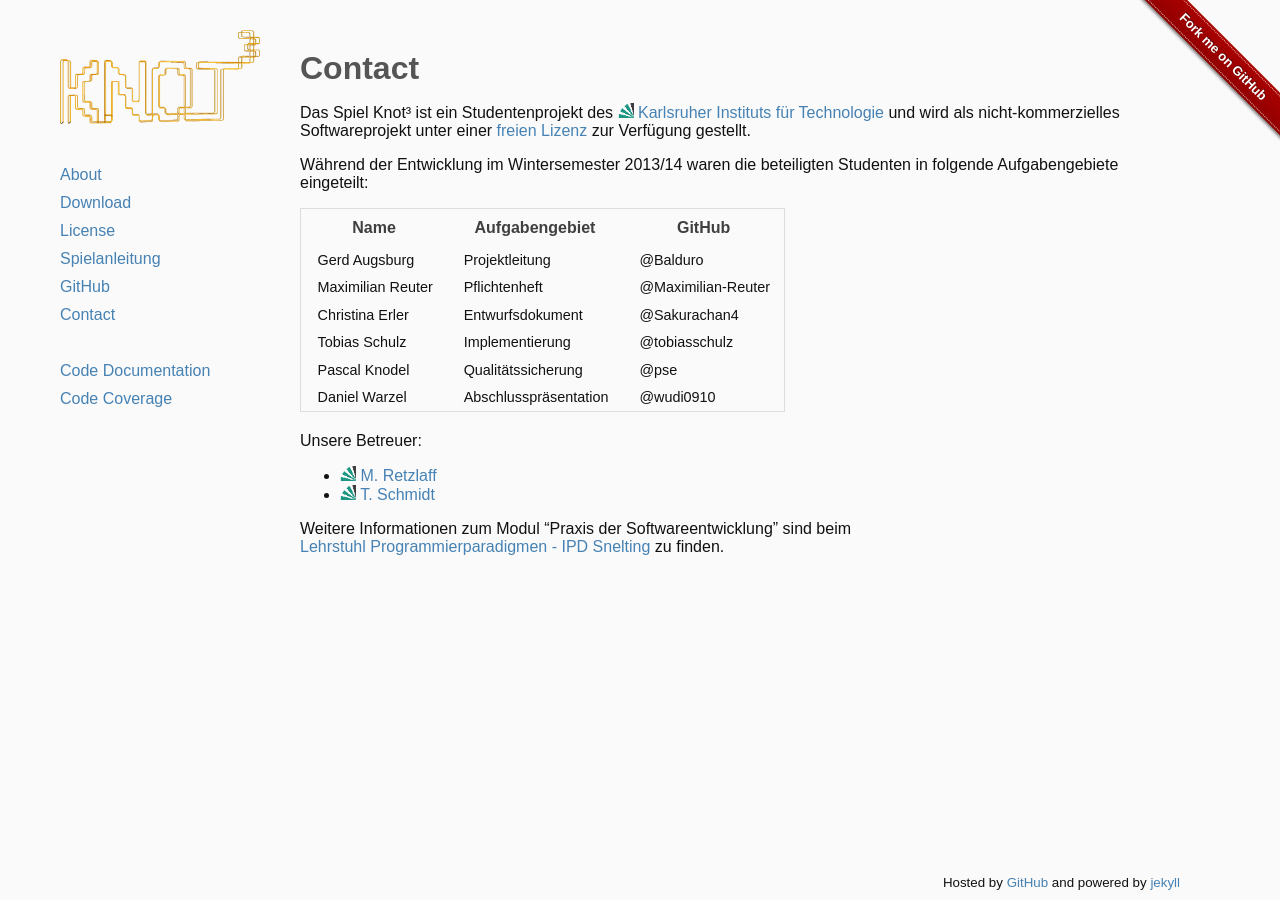
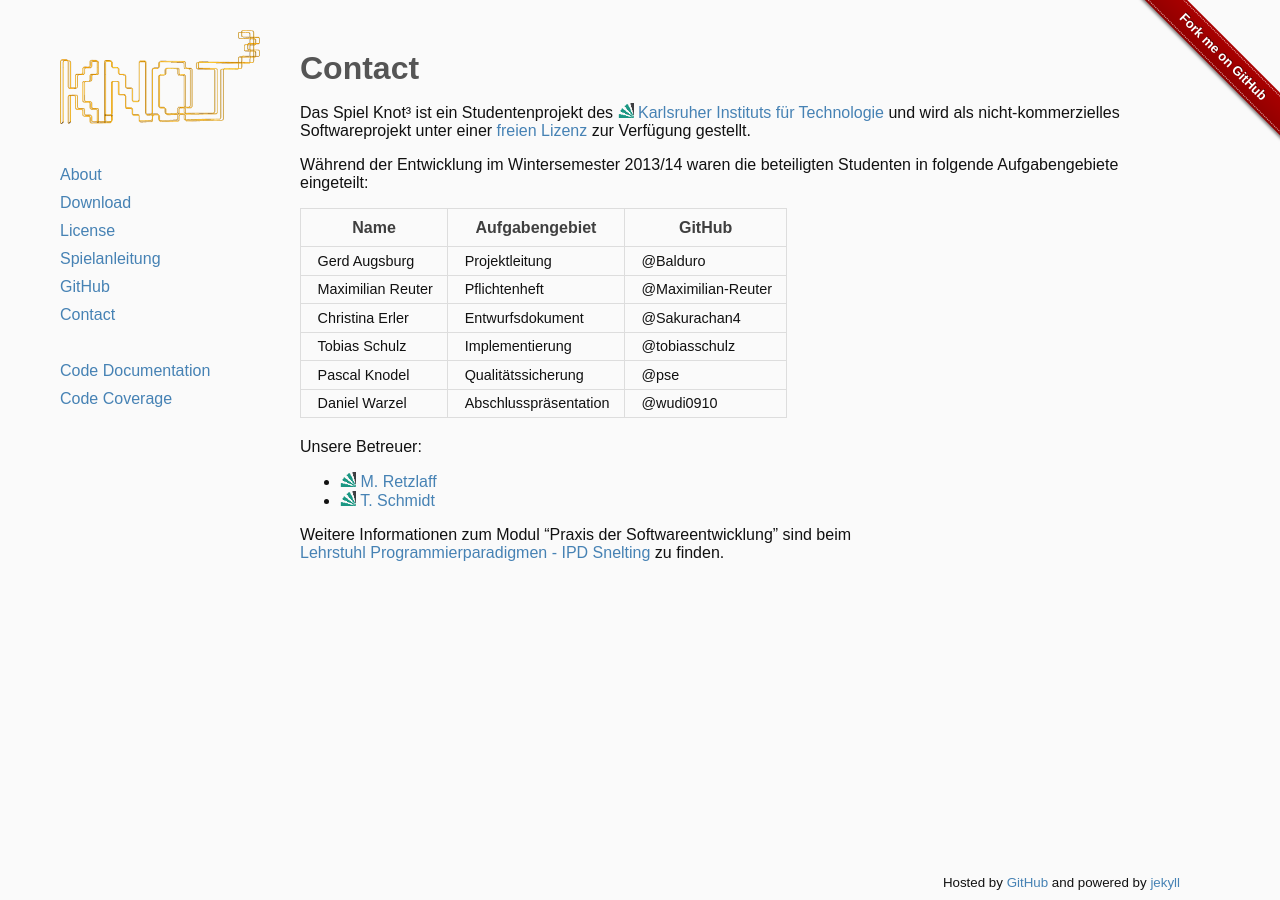
Before and after one commit to knot3/knot3.github.io, a Jekyll site: the page built from contact.md, in a window 1280 px wide. Built offline with Jekyll 4.4.1, drawn with Linux system fonts in a browser that asks for light colours; some web fonts are replaced.

Commit message:
table border

```diff
--- a/css/knot.css
+++ b/css/knot.css
@@ -16,17 +16,18 @@ pre {
 table {
     margin-bottom: 20px;
     border-collapse: collapse;
-    border:1px solid #dddddd;
 }
 
 table th {
     padding: 0.6em;
     color: rgba(0,0,0,0.75);
+    border:1px solid #dddddd;
 }
 
 table td {
     padding: 0.4em 1em 0.4em 1.15em;
     font-size: 0.9em;
+    border:1px solid #dddddd;
 }
 
 .nomargin-left, .nomargin-left a {
```
